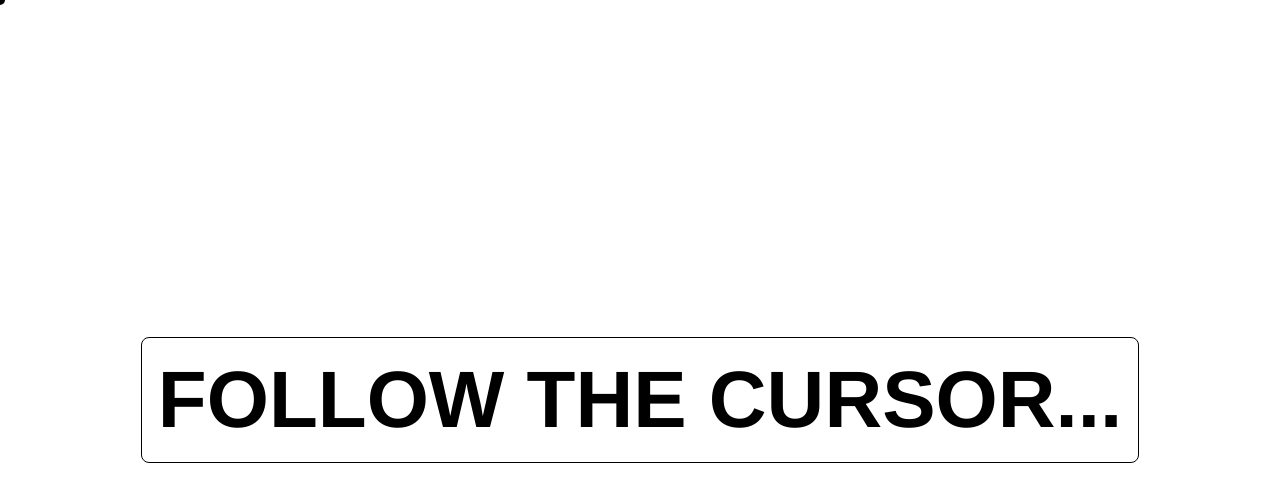
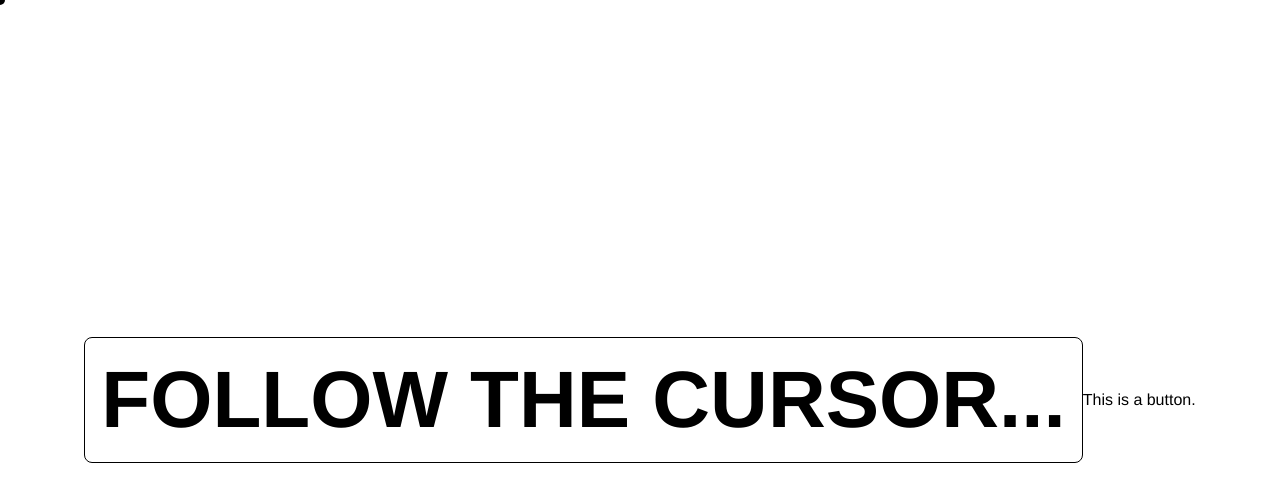
Before and after one commit to shailesh7682/Follow-cursor, a plain HTML site: page index.html in a window 1280 px wide. Drawn offline with Linux system fonts and the light colour scheme.

Commit message:
Added a button

```diff
--- a/index.html
+++ b/index.html
@@ -10,6 +10,7 @@
     <div class="container">
       <div class="cursor"></div>
       <h1>FOLLOW THE CURSOR...</h1>
+      <p>This is a button.</p>
     </div>
     <script src="script.js"></script>
   </body>
```
